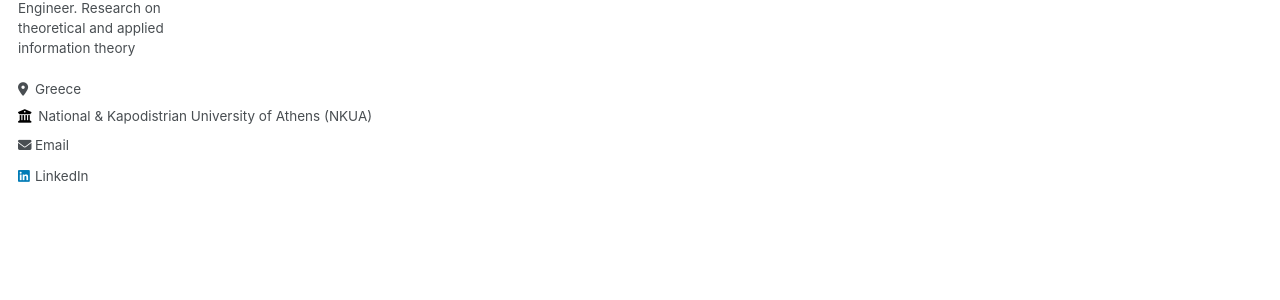
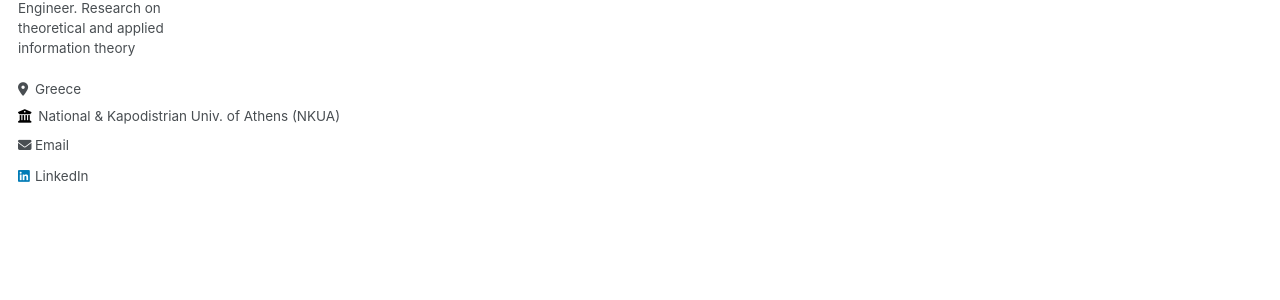
Before and after one commit to eliasmach/eliasmach.github.io, a Jekyll site: the page built from _pages/about.md, in a window 1280 px wide. Shown: the part 325-625 px from the top of the page. Built offline with Jekyll 4.4.1, drawn with Linux system fonts in a browser that asks for light colours.

Commit message:
Update _config.yml

```diff
--- a/_config.yml
+++ b/_config.yml
@@ -26,8 +26,7 @@ author:
   pronouns         : # example: "she/her"
   bio              : "Software Engineer/FPGA Engineer. Research on theoretical and applied information theory"
   location         : "Greece"
-  employer         : "National & Kapodistrian University
-of Athens (NKUA)"
+  employer         : "National & Kapodistrian Univ. of Athens (NKUA)"
   uri              : # URL
   email            : "eliasmach@di.uoa.gr"
 
```
